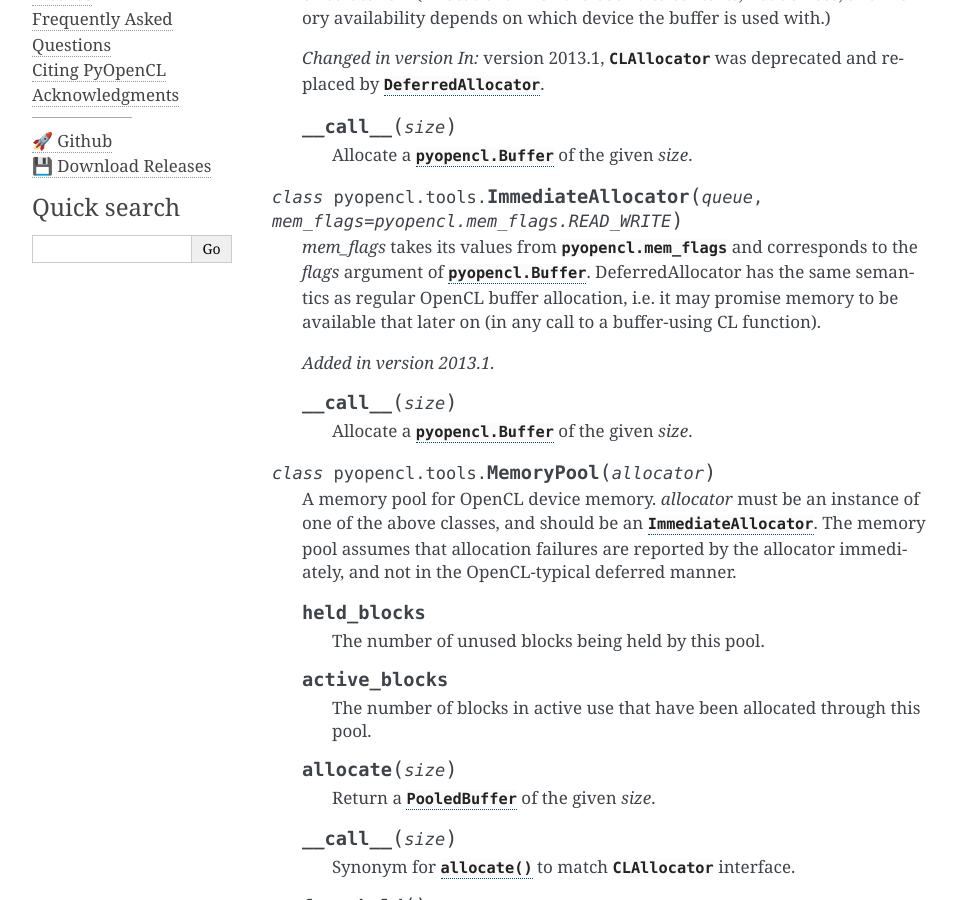
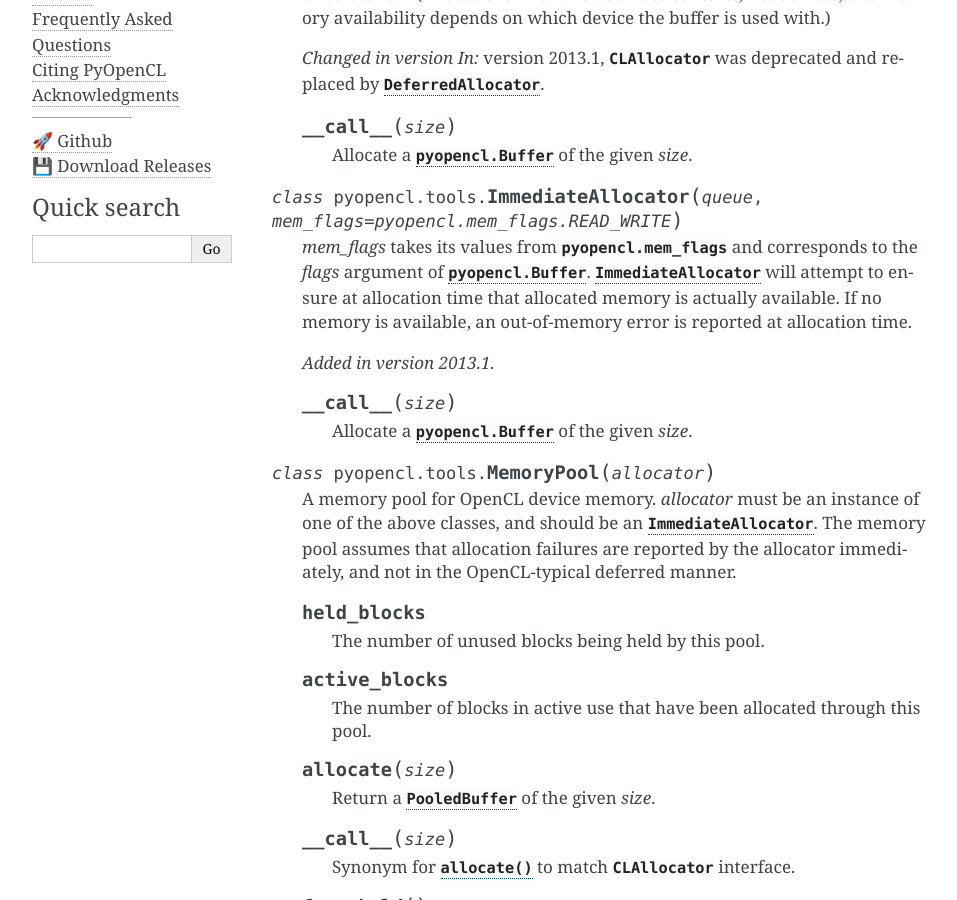
Before and after one commit to inducer/pyopencl, a Sphinx documentation site: the page built from doc/tools.rst, in a window 1280 px wide and 900 px high, scrolled down 895 px. Shown: the whole window, without its empty margins (148-1105 px from the left). Built offline with Sphinx 7.4.7, drawn with Linux system fonts in a browser that asks for light colours.

Commit message:
Fix docs for ImmediateAllocator (closes #265 on github)

```diff
--- a/doc/tools.rst
+++ b/doc/tools.rst
@@ -57,10 +57,10 @@ not complicated::
 .. class:: ImmediateAllocator(queue, mem_flags=pyopencl.mem_flags.READ_WRITE)
 
     *mem_flags* takes its values from :class:`pyopencl.mem_flags` and corresponds
-    to the *flags* argument of :class:`pyopencl.Buffer`. DeferredAllocator
-    has the same semantics as regular OpenCL buffer allocation, i.e. it may
-    promise memory to be available that later on (in any call to a buffer-using
-    CL function).
+    to the *flags* argument of :class:`pyopencl.Buffer`.
+    :class:`ImmediateAllocator` will attempt to ensure at allocation time that
+    allocated memory is actually available. If no memory is available, an out-of-memory
+    error is reported at allocation time.
 
     .. versionadded:: 2013.1
 
```
